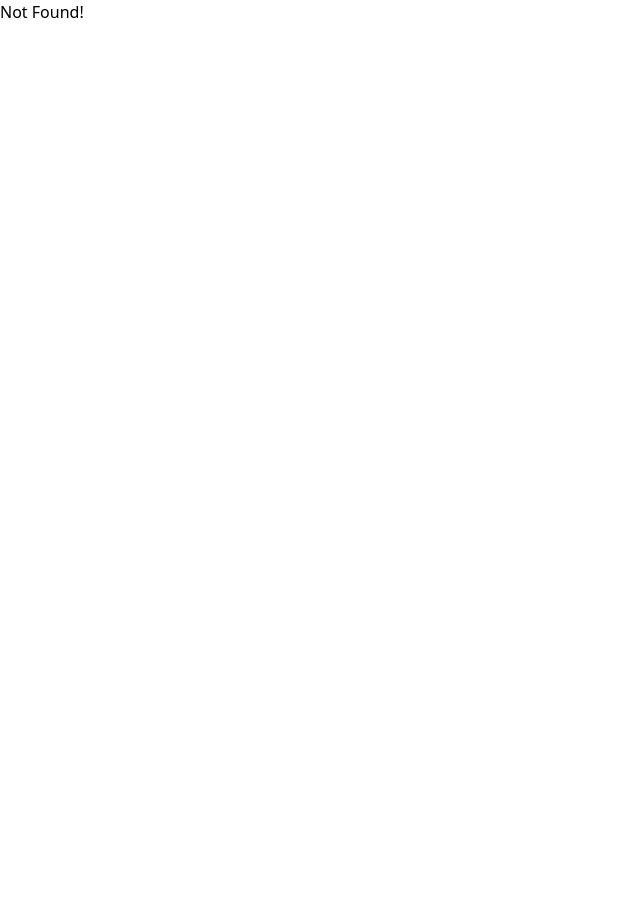
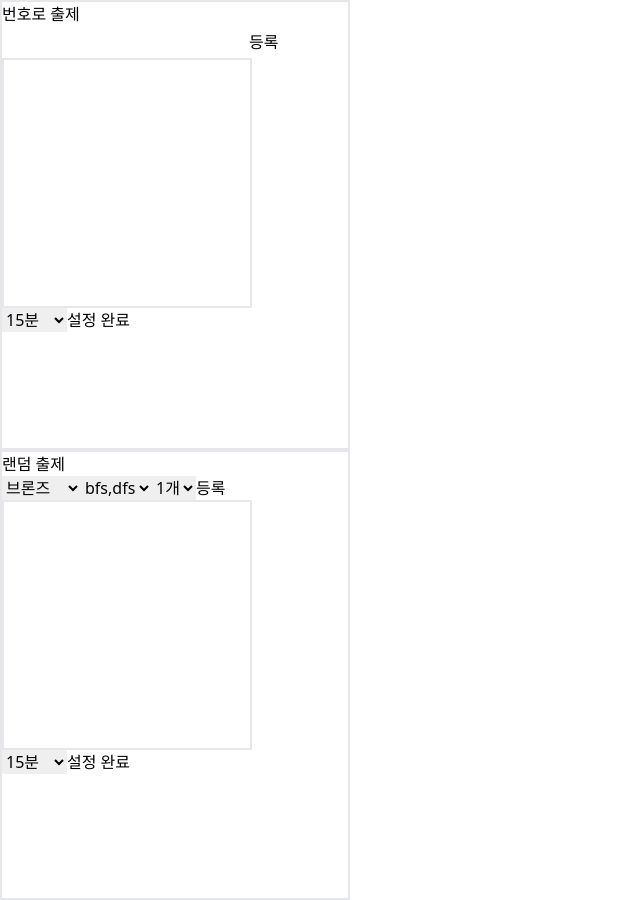
Before and after one commit to boostcampwm2023/baekjoonrooms, a React (Vite) app in the folder client/: page /roomsetting in a window 1280 px wide. Before the commit this address had no page. Shown: the whole page, without its empty margins (0-640 px from the left). Before the commit the page ends 800 px from the top, so only its background shows below. Built offline with nearby package versions, Linux system fonts and the light colour scheme.

Commit message:
feat: room setting 창 UI 뼈대 구성

```diff
--- /dev/null
+++ b/client/src/pages/RoomSetting.tsx
@@ -0,0 +1,63 @@
+export default function RoomSetting() {
+  return (
+    <>
+      <div className="h-[450px] w-[350px] border-2">
+        <div>번호로 출제</div>
+        <form>
+          <input className="rounded-lg px-2 py-1" />
+          <button>등록</button>
+        </form>
+        <div className="h-[250px] w-[250px] border-2"></div>
+        <div>
+          <select>
+            <option value="15분">15분</option>
+            <option value="15분">30분</option>
+            <option value="15분">45분</option>
+            <option value="15분">60분</option>
+            <option value="15분">90분</option>
+            <option value="15분">120분</option>
+            <option value="15분">무제한</option>
+          </select>
+          <button>설정 완료</button>
+        </div>
+      </div>
+
+      <div className="h-[450px] w-[350px] border-2">
+        <div>랜덤 출제</div>
+        <form>
+          <select>
+            <option value="브론즈">브론즈</option>
+            <option value="실버">실버</option>
+            <option value="골드">골드</option>
+            <option value="플레티넘">플레티넘</option>
+            <option value="다이아">다이아</option>
+          </select>
+          <select>
+            <option value="bfs,dfs">bfs,dfs</option>
+          </select>
+          <select>
+            <option value="1개">1개</option>
+            <option value="2개">2개</option>
+            <option value="3개">3개</option>
+            <option value="4개">4개</option>
+            <option value="5개">5개</option>
+          </select>
+          <button>등록</button>
+        </form>
+        <div className="h-[250px] w-[250px] border-2"></div>
+        <div>
+          <select>
+            <option value="15분">15분</option>
+            <option value="30분">30분</option>
+            <option value="45분">45분</option>
+            <option value="60분">60분</option>
+            <option value="90분">90분</option>
+            <option value="120분">120분</option>
+            <option value="무제한">무제한</option>
+          </select>
+          <button>설정 완료</button>
+        </div>
+      </div>
+    </>
+  );
+}
--- a/client/src/routes.tsx
+++ b/client/src/routes.tsx
@@ -6,6 +6,7 @@ import Home from './pages/Home.tsx';
 import NotFound from './pages/NotFound.tsx';
 import Lobby from './pages/Lobby.tsx';
 import Room from './pages/Room.tsx';
+import RoomSetting from './pages/RoomSetting.tsx';
 
 export const router = createBrowserRouter([
   {
@@ -34,6 +35,10 @@ export const router = createBrowserRouter([
           </ProtectedRoute>
         ),
       },
+      {
+        path: '/roomsetting',
+        element: <RoomSetting />,
+      },
     ],
   },
 ]);
```
